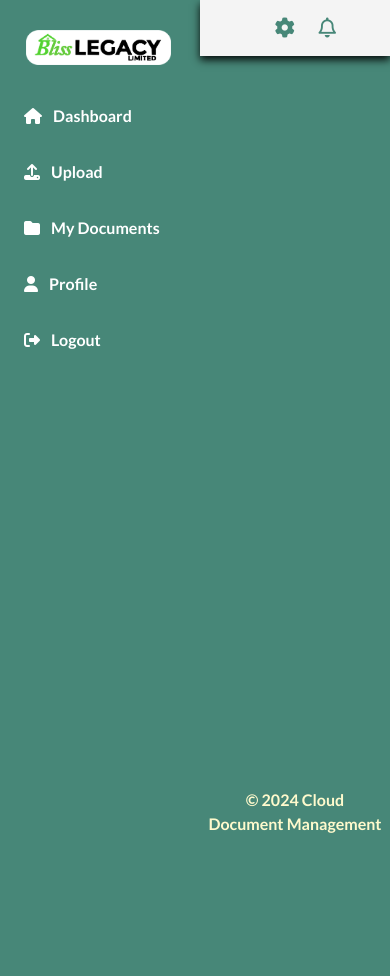
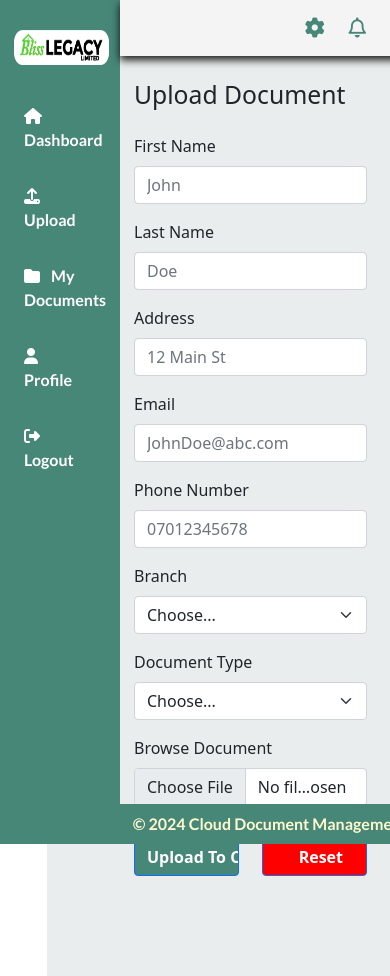
Before and after one commit to sammykingx/bliss-document_storage_service, a Flask app: page /upload_documents in a window 390 px wide. Before the commit the page ends 833 px from the top, so only its background shows below. Run offline with Flask 3, Linux system fonts and the light colour scheme; some libraries are stand-ins or nearby versions.

Commit message:
i did the responsivness for the upload part on the layout alone and also adjust my login button and i did for only mobile device for now

```diff
--- a/app/static/css/layout.css
+++ b/app/static/css/layout.css
@@ -259,21 +259,31 @@ footer p {
 
 
 
-/* Responsive Design */
-@media (max-width: 768px) {
-    .dashboard-container {
-        flex-direction: column;
+/* moblile design*/
+@media (max-width:700px){
+    .sidebar {
+        width:120px;
     }
+    img{
+    margin-left:-7px;
+    width:100px;
+  }
+  footer{
+    margin-left:-80px;
+    width:300px;
+  }
+  .widget{
+    margin-left:120px;
+    width:300px;
+  }
+  .main-content{
+    margin-left:47px;
+    width:89%;
+  }
+}
+@media (min-width:768px){
 
-    .sidebar {
-        width: 100%;
-    }
+@media (min-width:1200px){
 
-    .main-content {
-        padding: 1rem;
-    }
 
-    footer{
-        text-align: center;
-    }
-}
+@media (min-width:1500px){
--- a/app/static/css/login.css
+++ b/app/static/css/login.css
@@ -55,8 +55,6 @@ top:-70px;
 
 label {
   font-weight: bold;
-
-
 }
 
 input[type="email"],
@@ -97,7 +95,7 @@ img{
 
 a{
    margin-top:15px;
-   margin-left:67px;
+   margin-left:70px;
    font-family:Lato;
 }
 .log a{
```
Also changed, not shown: done.html (added, +7 -0 lines), done.css (added).
